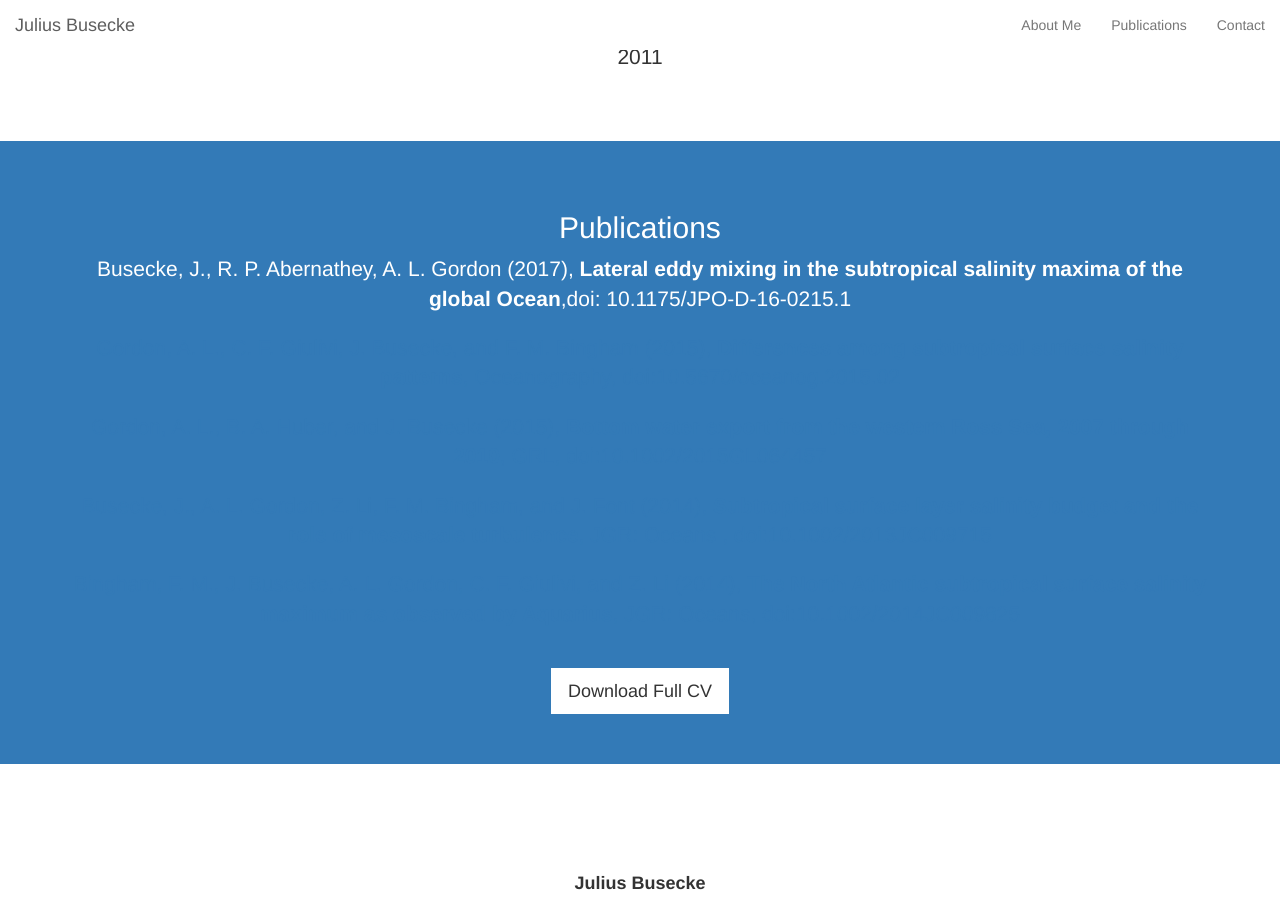
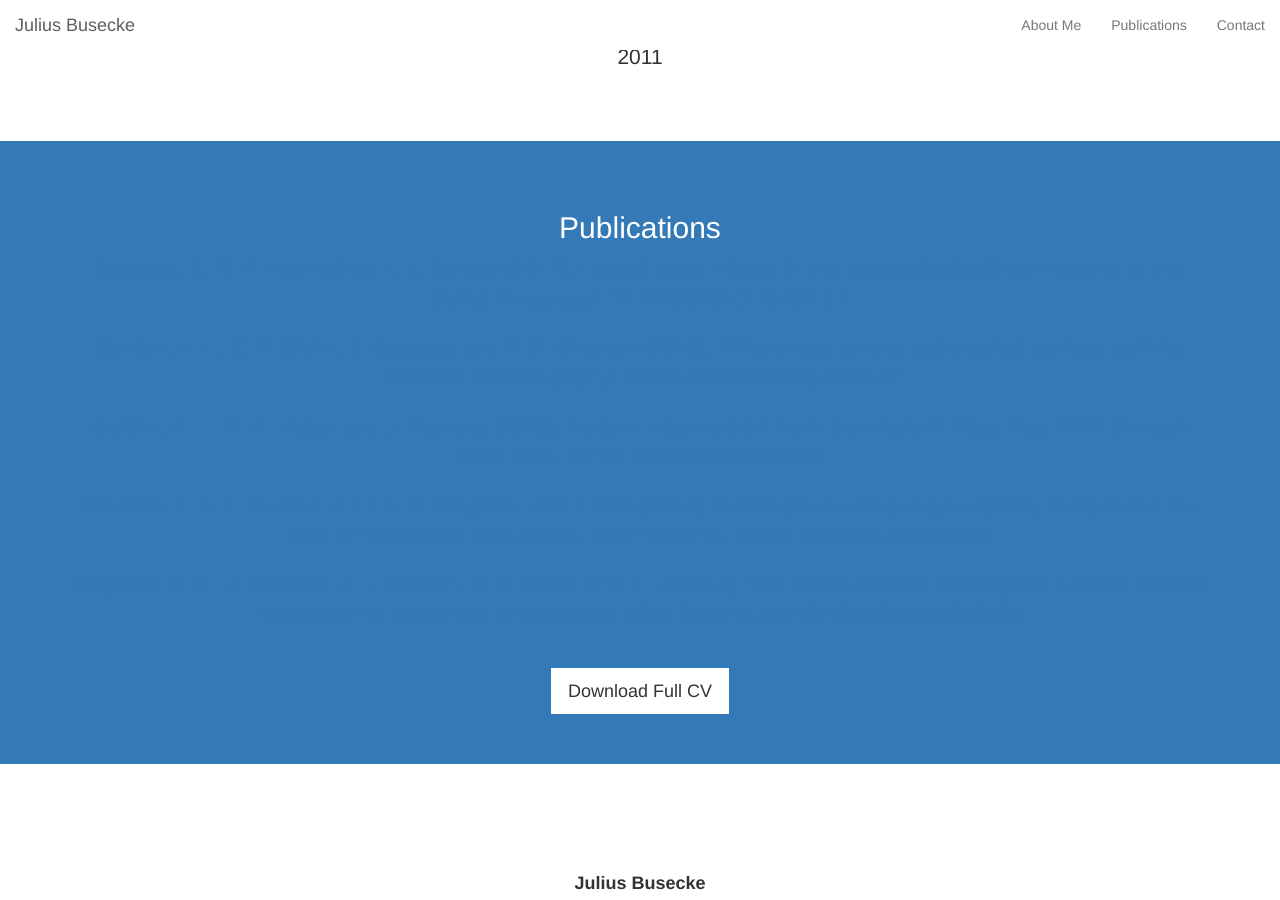
Before and after one commit to jbusecke/jbusecke.github.io, a Jekyll site: the page built from index.html, in a window 1280 px wide and 900 px high, scrolled down 1868 px. Built offline with Jekyll 4.4.1, drawn with Linux system fonts in a browser that asks for light colours; some web fonts are replaced.

Commit message:
links slightly grey bugfix arrrgghhh2

```diff
--- a/css/jbusecke.css
+++ b/css/jbusecke.css
@@ -197,12 +197,16 @@
     background-color: #333
 }
 
-/*a.publications:link,
-a.publications:hover,
-a.publications:focus,
-a.publications:visited {
+.paper {
+  color: #FFFFFF
+}
+
+a.paper:link,
+a.paper:hover,
+a.paper:focus,
+a.paper:visited {
     color: #FFFFFF
-}*/
+}
 
 /*a.publications:hover,
 a.publications:focus {
@@ -210,15 +214,15 @@
 }*/
 
 /*set custom link color for publication section...Probably one can default this in the bg-primary definition*/
-#pub_item a:link {
+/*#pub_item a:link {
 	color: #FFFFFF;
   text-decoration: none;
-}
+}*/
 
 #pub_item a:visited,
 a:hover,
 a:active {
-	color: #e5e5e5;
+	color: #ff0000;
   text-decoration: none;
 }
 
--- a/index.html
+++ b/index.html
@@ -65,7 +65,7 @@
                         </a>
                     </p>
 
-                    <p class="lead">
+                    <p class="paper lead">
                       <a href="http://dx.doi.org/10.5670/oceanog.2015.02">
                         Gordon, A. L., C. F. Giulivi, J. Busecke, and F. M.
                         Bingham (2015), <b>Differences among subtropical
@@ -74,7 +74,7 @@
                       </a>
                     </p>
 
-                    <p class="lead">
+                    <p class="paper lead">
                       <a href="http://dx.doi.org/10.1002/2015GL064457">
                         Gordon, A. L., B. A. Huber, and J. Busecke (2015),
                         <b>Bottom water export from the western Ross Sea, 2007
@@ -82,7 +82,7 @@
                       </a>
                     </p>
 
-                    <p class="lead">
+                    <p class="paper lead">
                       <a href="http://dx.doi.org/10.1002/2013JC009715">
                         Busecke, J., A. L. Gordon, Z. Li, F. M. Bingham, and
                         J. Font (2014), <b>Subtropical surface layer salinity
@@ -91,7 +91,7 @@
                       </a>
                     </p>
 
-                    <p class="lead">
+                    <p class="paper lead">
                       <a href="http://dx.doi.org/10.1002/2014JC009825">
                         Bingham, F. M., J. Busecke, A. L. Gordon, C. F. Giulivi,
                         and Z. Li (2014), <b>The North Atlantic subtropical
```
